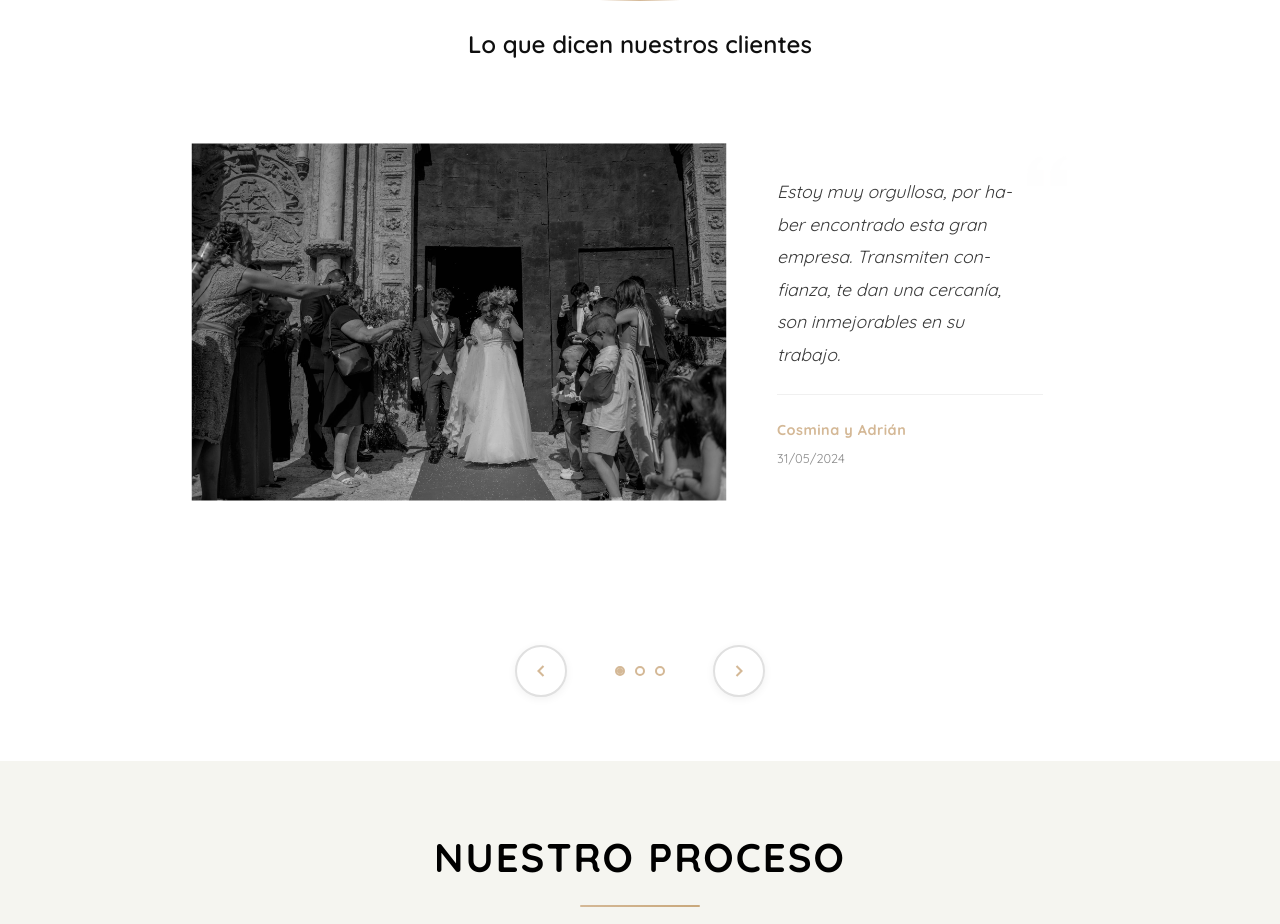
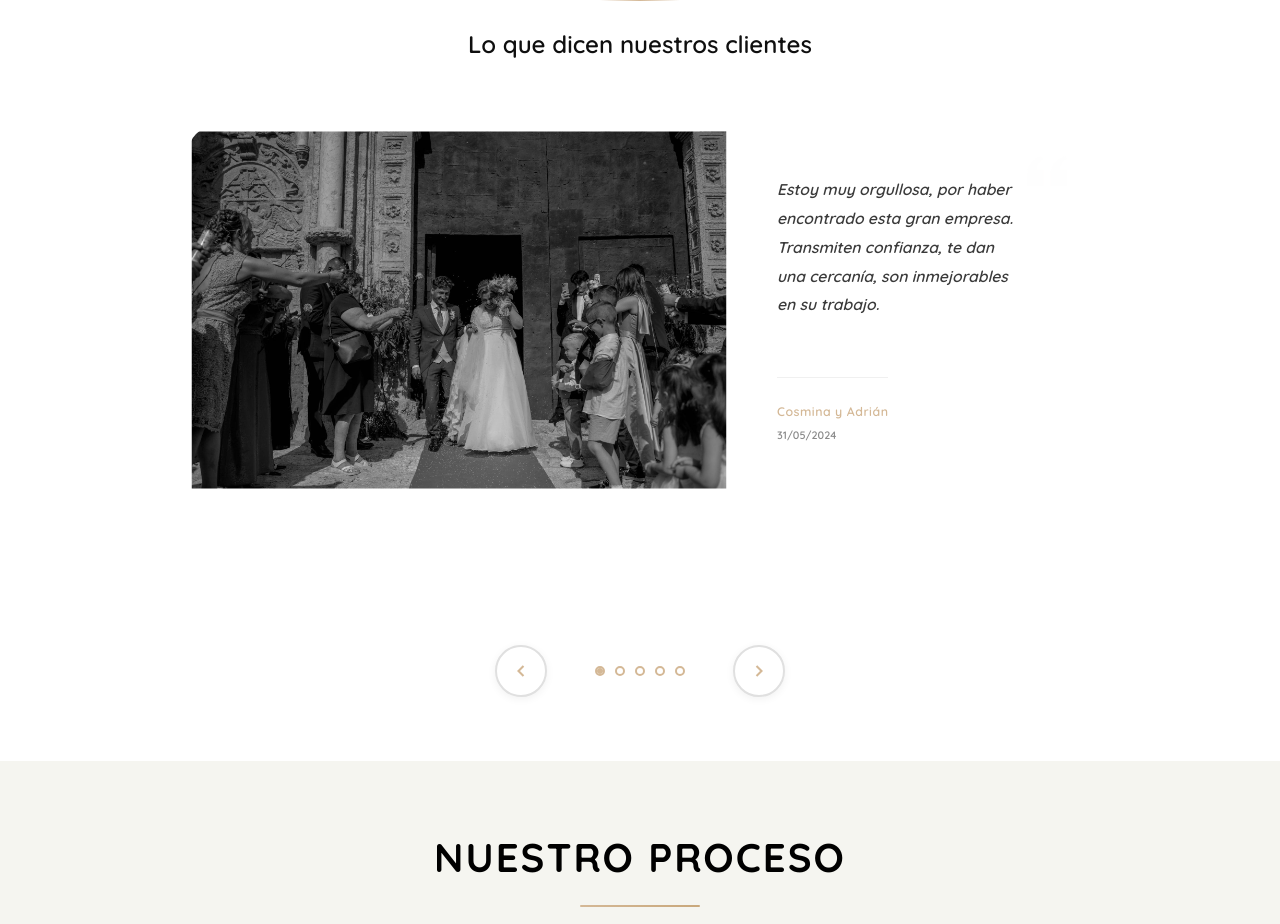
Before and after one commit to Patriciaddc80/rl-eventos-dossier, a React (Vite) app: page / in a window 1280 px wide. Shown: the part 6280-7204 px from the top of the page. Built offline with nearby package versions, Linux system fonts and the light colour scheme; no server answers.

Commit message:
Centrar logo en footer mÃ³vil y ajustar testimonios: alinear pÃ¡rrafo con imagen, reducir textos 2px y aplicar font-weight 600

```diff
--- a/src/components/Footer.css
+++ b/src/components/Footer.css
@@ -551,6 +551,8 @@
     flex-direction: column;
     gap: var(--spacing-sm);
     margin-bottom: var(--spacing-sm);
+    justify-content: center;
+    width: 100%;
   }
 
   .footer-logo-wrapper {
@@ -560,17 +562,22 @@
     padding: var(--spacing-sm);
     border: 3px solid rgba(212, 184, 150, 0.5);
     box-shadow: 0 4px 15px rgba(0, 0, 0, 0.4);
+    display: flex;
+    align-items: center;
+    justify-content: center;
   }
 
   .footer-brand-name {
     font-size: 1.4rem;
     margin: 0;
+    text-align: center;
   }
 
   .footer-brand-tagline {
     font-size: 0.87rem;
     margin: 0;
     font-weight: 600;
+    text-align: center;
   }
 
   .footer-section {
@@ -612,6 +619,7 @@
   .footer-link-button {
     padding: 8px var(--spacing-sm);
     min-height: 40px;
+    line-height: 1.2;
   }
 
   .footer-contact {
@@ -699,15 +707,21 @@
     padding: 8px;
     border: 3px solid rgba(212, 184, 150, 0.5);
     box-shadow: 0 4px 15px rgba(0, 0, 0, 0.4);
+    margin: 0 auto var(--spacing-xs);
+    display: flex;
+    align-items: center;
+    justify-content: center;
   }
 
   .footer-brand-name {
     font-size: 1.2rem;
+    text-align: center;
   }
 
   .footer-brand-tagline {
     font-size: 0.77rem;
     font-weight: 600;
+    text-align: center;
   }
 
   .footer-section {
@@ -730,6 +744,10 @@
 
   .footer-links {
     gap: 2px;
+  }
+
+  .footer-link-button {
+    line-height: 1.2;
   }
 
   .footer-contact {
@@ -778,15 +796,21 @@
     padding: 6px;
     border: 3px solid rgba(212, 184, 150, 0.5);
     box-shadow: 0 4px 15px rgba(0, 0, 0, 0.4);
+    margin: 0 auto var(--spacing-xs);
+    display: flex;
+    align-items: center;
+    justify-content: center;
   }
 
   .footer-brand-name {
     font-size: 1.1rem;
+    text-align: center;
   }
 
   .footer-brand-tagline {
     font-size: 0.72rem;
     font-weight: 600;
+    text-align: center;
   }
 
   .footer-section-title {
@@ -798,6 +822,10 @@
     padding: 6px var(--spacing-xs);
     font-size: 0.75rem;
     min-height: 40px;
+  }
+
+  .footer-link-button {
+    line-height: 1.2;
   }
 
   .footer-contact-button svg {
--- a/src/components/Testimonios.css
+++ b/src/components/Testimonios.css
@@ -189,9 +189,11 @@
 
 .testimonial-text-section {
   padding: var(--spacing-lg);
+  padding-top: var(--spacing-sm);
   display: flex;
   flex-direction: column;
-  justify-content: center;
+  justify-content: flex-start;
+  align-items: flex-start;
   position: relative;
   background: transparent;
   max-width: 100%;
@@ -218,7 +220,7 @@
 }
 
 .testimonial-quote {
-  font-size: 1rem;
+  font-size: 0.875rem;
   line-height: 1.75;
   color: #3a3a3a;
   font-style: italic;
@@ -228,7 +230,7 @@
   border: none;
   position: relative;
   z-index: 1;
-  font-weight: var(--font-weight-normal);
+  font-weight: 600;
   max-width: 100%;
   width: 100%;
   box-sizing: border-box;
@@ -251,16 +253,16 @@
 }
 
 .author-name {
-  font-size: 0.9rem;
-  font-weight: var(--font-weight-bold);
+  font-size: 0.775rem;
+  font-weight: 600;
   color: var(--color-primary);
   letter-spacing: 0.5px;
 }
 
 .author-date {
-  font-size: 0.8rem;
+  font-size: 0.675rem;
   color: #8a8a8a;
-  font-weight: var(--font-weight-normal);
+  font-weight: 600;
 }
 
 /* Navegación */
@@ -395,10 +397,11 @@
   }
 
   .testimonial-quote {
-    font-size: 1.05rem;
+    font-size: 0.925rem;
     line-height: 1.8;
     max-width: 100%;
     min-width: 0;
+    font-weight: 600;
   }
 
   .nav-button {
@@ -458,10 +461,11 @@
   }
 
   .testimonial-quote {
-    font-size: 1.1rem;
+    font-size: 0.975rem;
     line-height: 1.85;
     max-width: 100%;
     min-width: 0;
+    font-weight: 600;
   }
 
   .nav-button {
@@ -502,8 +506,9 @@
   }
 
   .testimonial-quote {
-    font-size: 0.95rem;
+    font-size: 0.825rem;
     line-height: 1.7;
+    font-weight: 600;
   }
 
   .carousel-navigation {
--- a/src/components/Testimonios.jsx
+++ b/src/components/Testimonios.jsx
@@ -4,24 +4,38 @@ import './Testimonios.css'
 const testimonios = [
   {
     image: '/assets/img/testimonial1.jpeg',
-    alt: 'Cosmina y Adrián',
+    alt: 'Boda de Cosmina y Adrián',
     quote: 'Estoy muy orgullosa, por haber encontrado esta gran empresa. Transmiten confianza, te dan una cercanía, son inmejorables en su trabajo.',
     author: 'Cosmina y Adrián',
     date: '31/05/2024'
   },
   {
     image: '/assets/img/testimonial2.jpeg',
-    alt: 'Patricia y Roberto',
+    alt: 'Boda de Patricia y Roberto',
     quote: 'Rocío transformó nuestra visión en una boda perfecta. Su atención al detalle, creatividad y profesionalidad hicieron que cada momento fuera mágico. No solo organizó nuestro día especial, sino que nos acompañó en cada paso del camino con cariño y dedicación.',
     author: 'Patricia y Roberto',
     date: '15/06/2024'
   },
   {
     image: '/assets/img/testimonial3.jpeg',
-    alt: 'Ana Cristina',
+      alt: 'Boda deAna Cristina',
     quote: 'Desde el minuto cero me has ofrecido una mano que me ha guiado durante casi dos años para organizar una boda de ensueño. Gracias por tu dedicación e implicación.',
     author: 'Ana Cristina',
     date: '06/09/2023'
+  },
+  {
+    image: '/assets/img/image-azucena-1001.webp',
+    alt: 'Boda de Azucena',
+    quote: 'Fue el regalo de los hermanos de la novia a los novios y la verdad es que fue la idea mejor que pudimos tener ya que así los novios disfrutaron más de su día. Todo salió perfecto y el equipo de Rocio y Rocio estuvieron perfectos. Gracias.',
+    author: 'Azucena',
+    date: '8/10/2023'
+  },
+  {
+    image: '/assets/img/image-ana-cristina-1002.webp',
+    alt: 'Boda de Ana Cristina',
+    quote: 'Estoy muy orgullosa, por haber encontrado esta gran empresa. Y sobre todo después de haberlos tratado puedo decir que es una gran empresa que ahora ya forman parte de nuestras vidas. Transmiten confianza, te dan una cercanía, son inmejorables en su trabajo. Bueno ahora ya digo bien alto que rocio y su empresa son la familia que llegue a contrastar siendo empresa y se fue siendo más que familia. Gracias.',
+    author: 'Ana Cristina',
+    date: '8/10/2023'
   }
 ]
 
```
Also changed, not shown: public/assets/img/image-ana-cristina-1002.webp (added), public/assets/img/image-azucena-1001.webp (added).
